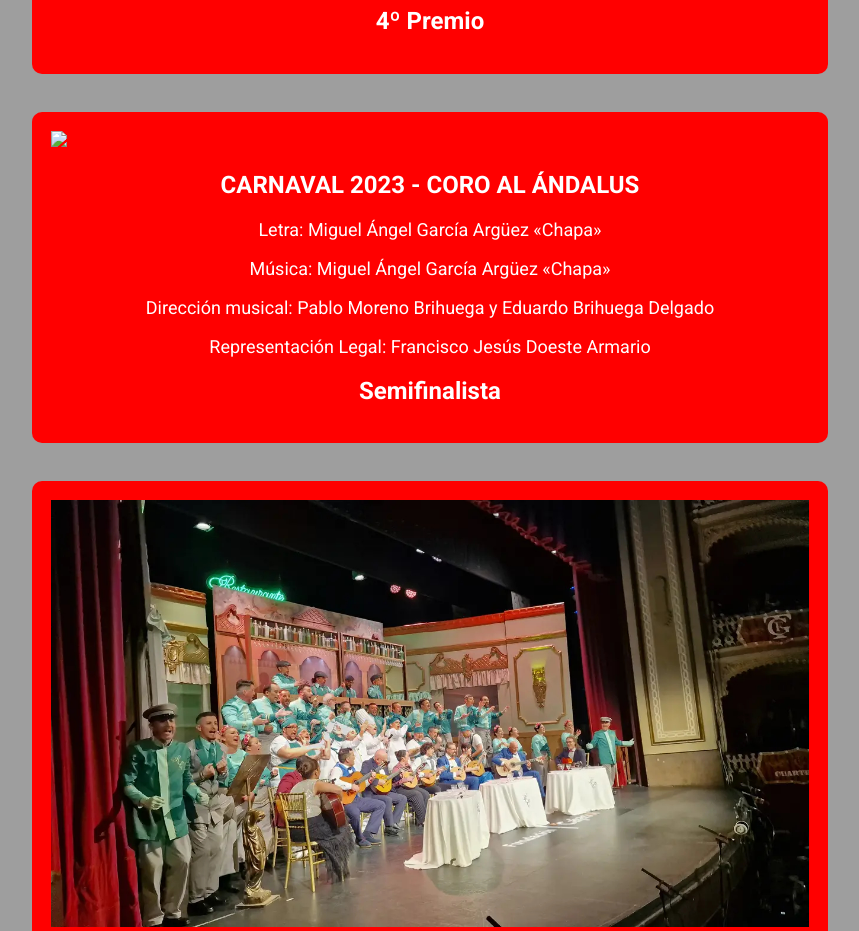
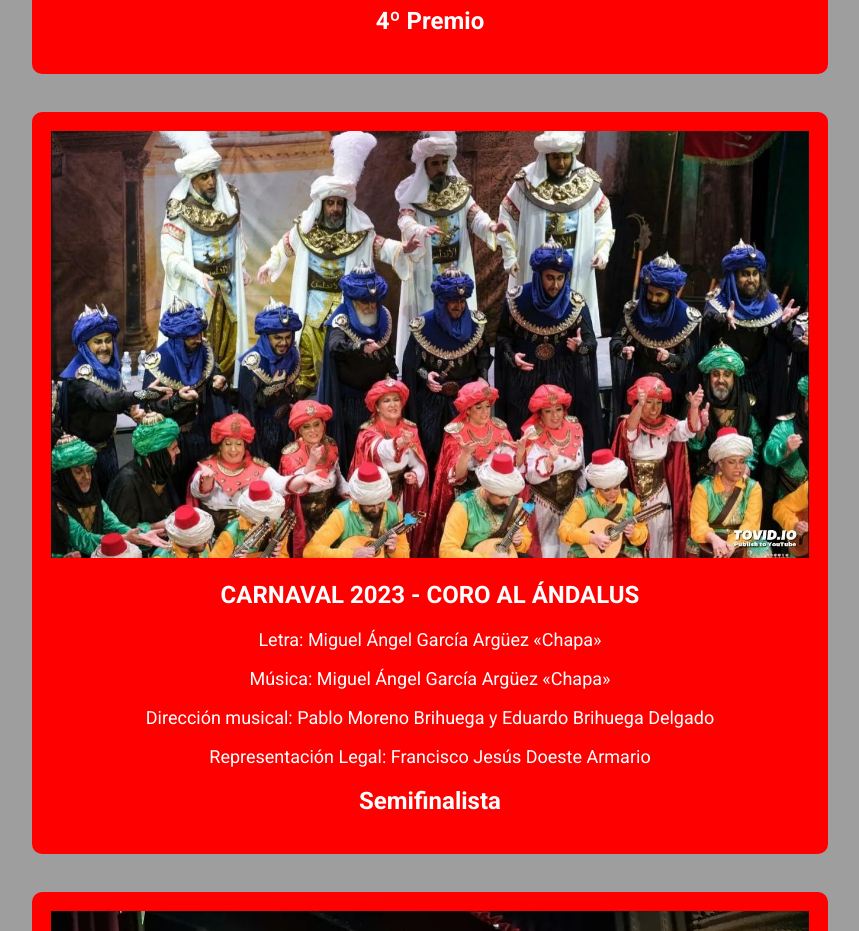
Before and after one commit to Manzanito140431/CoroLibertario, a plain HTML site: page Nuestros Coros.html in a window 1280 px wide. Shown: the part 3440-4371 px from the top of the page, without its empty margins (210-1069 px from the left). Drawn offline with Linux system fonts and the light colour scheme; the site is published under a folder, as on GitHub Pages, so addresses that start at the root find nothing.

Commit message:
Update Nuestros Coros.html

```diff
--- a/Nuestros Coros.html
+++ b/Nuestros Coros.html
@@ -62,7 +62,7 @@
             <a href="https://www.youtube.com/watch?v=MZjao3qgMk4&t=1337s&pp=ygUWY29ybyB0aWVycmEgeSBsaWJlcnRhZA%3D%3D" target="_blank"><h2 style="color: white; text-align: center; font-family: 'Roboto';">4º Premio</h2></a>
         </div>
             <div style="background-color: rgb(255, 0, 0); border-radius: 10px; width: 60%; margin: 1.5%; padding: 1.5%;">
-            <div><img src="/imagenes/alandalus.jpg" width="100%"> </div>
+            <div><img src="imagenes/alandalus.jpg" width="100%"> </div>
             <h2 style="color: white; text-align: center; font-family: 'Roboto';">CARNAVAL 2023 - CORO AL ÁNDALUS</h2>
             <p style="text-align: center;">Letra: Miguel Ángel García Argüez «Chapa»</p>
             <p style="text-align: center;">Música: Miguel Ángel García Argüez «Chapa»</p>
```
